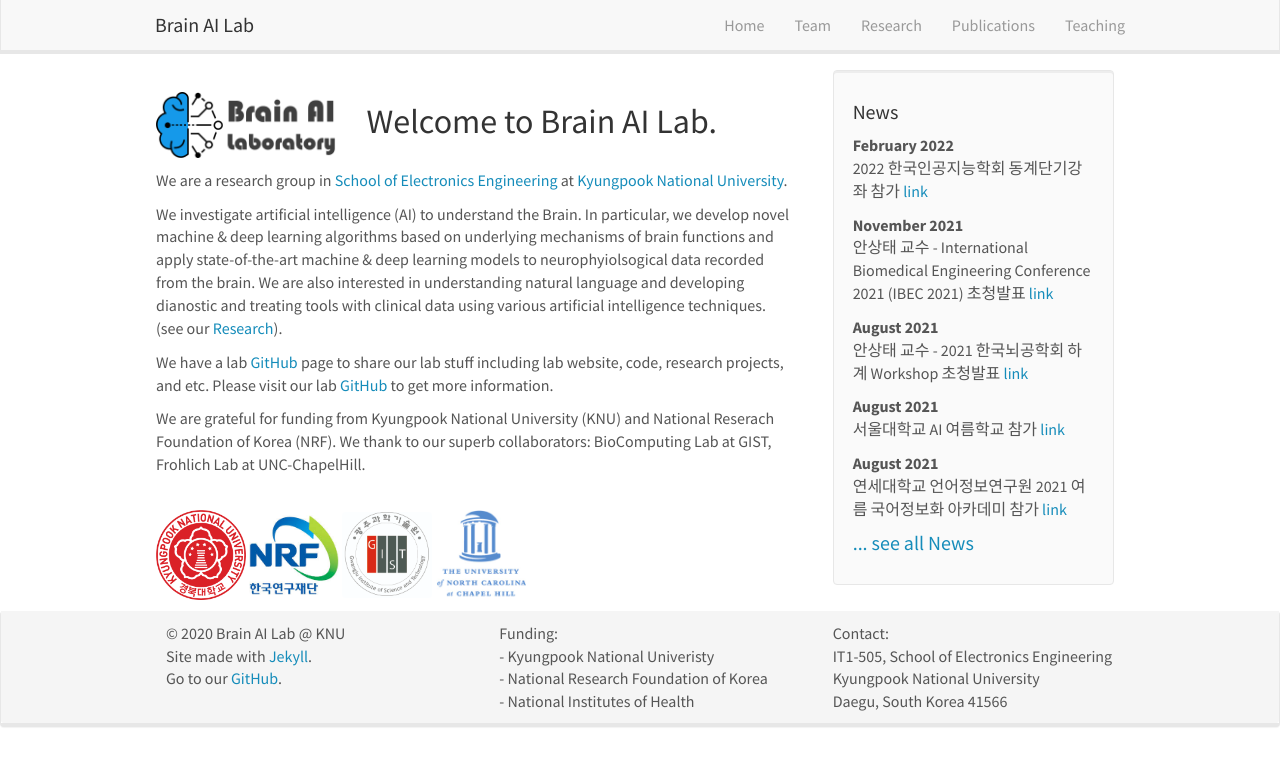
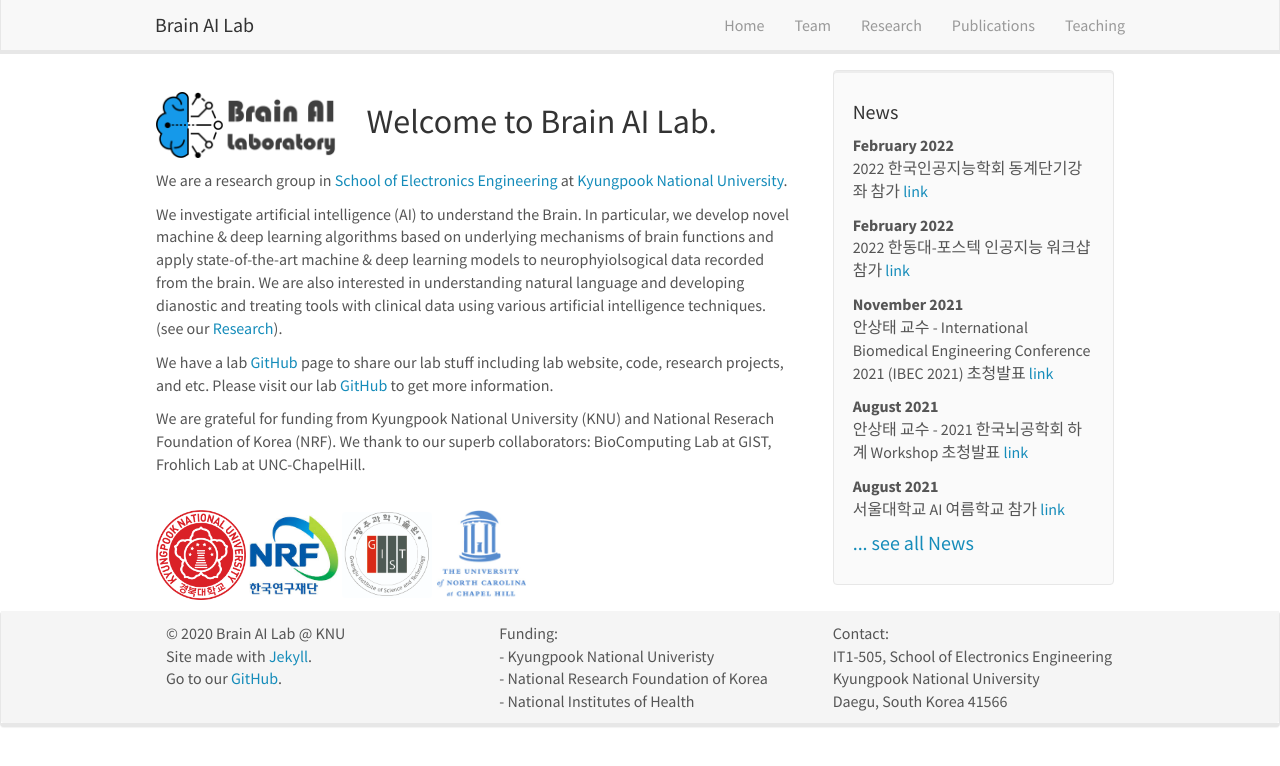
Before and after one commit to KNU-BrainAI/knu-brainai.github.io, a Jekyll site: the page built from _pages/home.md, in a window 1280 px wide. Shown: the top 766 px of the page. Built offline with Jekyll 4.4.1, drawn with Linux system fonts in a browser that asks for light colours; nearby versions of some CDN libraries.

Commit message:
Update news.yml

```diff
--- a/_data/news.yml
+++ b/_data/news.yml
@@ -1,5 +1,9 @@
 - date: February 2022
   headline: "2022 한국인공지능학회 동계단기강좌 참가 <a href='http://aiassociation.kr/Conference/ConferenceView.asp?AC=0&CODE=CC20220101&CpPage=140#CONF'>link</a>"
+  details: ""
+
+- date: February 2022
+  headline: "2022 한동대-포스텍 인공지능 워크샵 참가 <a href='https://sites.google.com/view/hgu-postech-ai-workshop-2022'>link</a>"
   details: ""
 
 - date: November 2021
```
